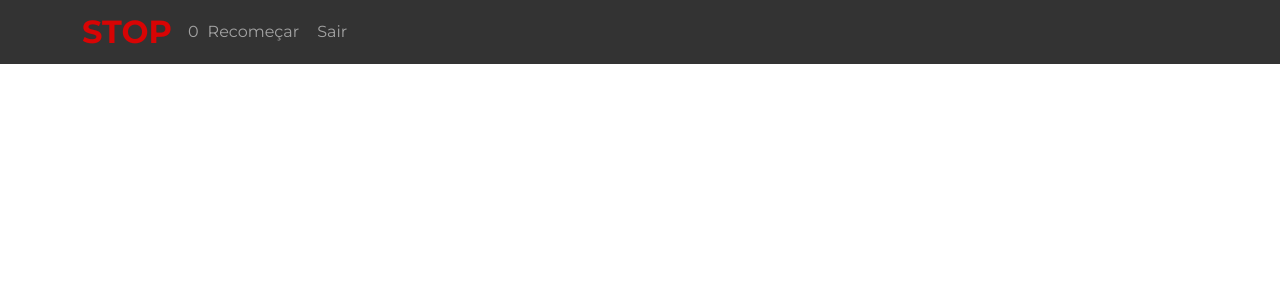
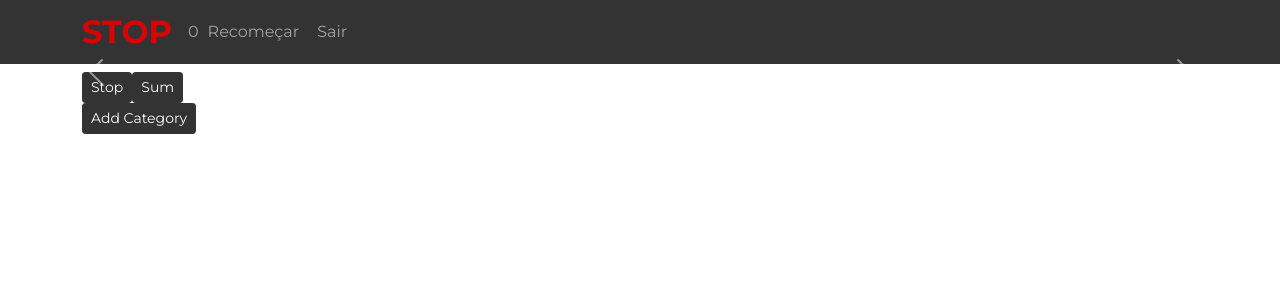
Before and after one commit to jotapedrok/stop, a React (Create React App) app in the folder stop-app/: page /game in a window 1280 px wide. Shown: the top 300 px of the page. Built offline with nearby package versions, Linux system fonts and the light colour scheme.

Commit message:
create inGame component

```diff
--- a/stop-app/src/App.tsx
+++ b/stop-app/src/App.tsx
@@ -3,14 +3,19 @@ import { Route, Routes } from 'react-router-dom';
 import Header from './components/Header';
 import HomePage from './pages/HomePage';
 import './App.scss';
+import InGame from './pages/InGame';
 
 function App() {
   return (
     <div className="App">
       <Header />
       <Routes>
-        <Route path="/testando" element={<h1>OPS... PAGE NOT FOUND!</h1>} />
         <Route path="/" element={<HomePage />} />
+        <Route path="/game" element={<InGame />} />
+        <Route
+          path="*"
+          element={<h1 style={{ color: 'red' }}>OPS... PAGE NOT FOUND!</h1>}
+        />
       </Routes>
     </div>
   );
--- /dev/null
+++ b/stop-app/src/components/Category/index.tsx
@@ -0,0 +1,29 @@
+import React, { useState } from 'react';
+import { FormControl, InputGroup } from 'react-bootstrap';
+import ICategory from '../../interfaces/ICategory.interface';
+
+interface CategoryProps {
+  category: ICategory;
+}
+
+export default function Category(props: CategoryProps) {
+  const [state, setState] = useState({
+    answerList: [],
+  });
+  const { category } = props;
+  return (
+    <div className="category">
+      <div className="category-title">{category.category}</div>
+      <div className="category-answer-list">l1</div>
+      <div className="category-input-container container">
+        <InputGroup className="mb-3">
+          <FormControl
+            placeholder="Answer"
+            aria-label="Answer"
+            aria-describedby="basic-addon1"
+          />
+        </InputGroup>
+      </div>
+    </div>
+  );
+}
--- /dev/null
+++ b/stop-app/src/interfaces/ICategory.interface.ts
@@ -0,0 +1,4 @@
+export default interface ICategory {
+  id: number;
+  category: string;
+}
--- a/stop-app/src/interfaces/ITheme.interface.ts
+++ /dev/null
@@ -1,4 +0,0 @@
-export default interface ITheme {
-  id: number;
-  theme: string;
-}
--- a/stop-app/src/pages/HomePage/index.tsx
+++ b/stop-app/src/pages/HomePage/index.tsx
@@ -4,38 +4,38 @@ import { Button, FormControl, InputGroup } from 'react-bootstrap';
 import { FaUserAlt } from 'react-icons/fa';
 import { BiXCircle } from 'react-icons/bi';
 import { useDispatch } from 'react-redux';
-import ITheme from '../../interfaces/ITheme.interface';
-import { setThemes } from '../../store/themes.slice';
+import ICategory from '../../interfaces/ICategory.interface';
+import { setCategories } from '../../store/category.slice';
 import './style.scss';
 import { setUserName } from '../../store/user.slice';
 
 type MyState = {
-  themes: ITheme[];
-  themeInput: string;
+  categories: ICategory[];
+  categoryInput: string;
   usernameInput: string;
   hasError: {
     username: boolean;
-    themeInput: boolean;
-    themes: boolean;
+    categoryInput: boolean;
+    categories: boolean;
   };
 };
 
 export default function HomePage() {
   const initialState: MyState = {
-    themes: [],
-    themeInput: '',
+    categories: [],
+    categoryInput: '',
     usernameInput: '',
     hasError: {
       username: false,
-      themeInput: false,
-      themes: false,
+      categoryInput: false,
+      categories: false,
     },
   };
   const dispatch = useDispatch();
   const navigate = useNavigate();
 
   const [state, setState] = useState(initialState);
-  const { hasError, usernameInput, themeInput, themes } = state;
+  const { hasError, usernameInput, categoryInput, categories } = state;
   return (
     <div className="home-page container">
       <section className="home-page-section-up">
@@ -74,16 +74,16 @@ export default function HomePage() {
             />
           </InputGroup>
         </div>
-        <div className="home-page-section-up-themes-content container">
+        <div className="home-page-section-up-categories-content container">
           <InputGroup className="mb-3" hasValidation>
             <FormControl
-              isInvalid={hasError.themeInput}
-              placeholder="Themes"
-              aria-label="Themes"
+              isInvalid={hasError.categoryInput}
+              placeholder="Categories"
+              aria-label="Categories"
               aria-describedby="basic-addon1"
-              value={themeInput}
+              value={categoryInput}
               onChange={e => {
-                setState({ ...state, themeInput: e.target.value });
+                setState({ ...state, categoryInput: e.target.value });
               }}
             />
           </InputGroup>
@@ -94,12 +94,12 @@ export default function HomePage() {
             variant="primary"
             size="lg"
             onClick={e => {
-              if (themeInput === '') {
+              if (categoryInput === '') {
                 setState({
                   ...state,
                   hasError: {
                     ...hasError,
-                    themeInput: true,
+                    categoryInput: true,
                   },
                 });
               } else {
@@ -108,35 +108,35 @@ export default function HomePage() {
                   ...state,
                   hasError: {
                     ...hasError,
-                    themeInput: false,
+                    categoryInput: false,
                   },
-                  themes: [
-                    ...themes,
-                    { id: themes.length + 1, theme: themeInput },
+                  categories: [
+                    ...categories,
+                    { id: categories.length + 1, category: categoryInput },
                   ],
-                  themeInput: '',
+                  categoryInput: '',
                 });
               }
             }}
           >
-            Add Theme
+            Add Category
           </Button>
-          <div className="home-page-section-up-themes-content-list container">
-            {themes &&
-              themes.map(e => (
+          <div className="home-page-section-up-categories-content-list container">
+            {categories &&
+              categories.map(e => (
                 <div
-                  key={`theme_${e.id}`}
-                  className="home-page-section-up-themes-content-list-item"
+                  key={`category_${e.id}`}
+                  className="home-page-section-up-categories-content-list-item"
                 >
-                  <h6>{e.theme}</h6>
+                  <h6>{e.category}</h6>
                   <button
-                    className="home-page-section-up-themes-content-list-item-button"
+                    className="home-page-section-up-categories-content-list-item-button"
                     type="button"
                     onClick={() => {
-                      const newThemes = themes.filter(
-                        theme => theme.id !== e.id,
+                      const newCategories = categories.filter(
+                        category => category.id !== e.id,
                       );
-                      setState({ ...state, themes: newThemes });
+                      setState({ ...state, categories: newCategories });
                     }}
                   >
                     <BiXCircle />
@@ -148,14 +148,14 @@ export default function HomePage() {
       </section>
       <section className="home-page-section-down container d-grid gap-2">
         <Button
-          disabled={usernameInput === '' || themes.length === 0}
+          disabled={usernameInput === '' || categories.length === 0}
           variant="secondary"
           size="lg"
           onClick={e => {
             e.preventDefault();
-            dispatch(setThemes(themes));
+            dispatch(setCategories(categories));
             dispatch(setUserName(usernameInput));
-            navigate('/testando');
+            navigate('/game');
           }}
         >
           Play
--- a/stop-app/src/pages/HomePage/style.scss
+++ b/stop-app/src/pages/HomePage/style.scss
@@ -2,7 +2,7 @@
   display: flex;
   flex-direction: column;
 
-  &-section-up-themes-content {
+  &-section-up-categories-content {
     display: flex;
     flex-direction: column;
     justify-content: center;
--- /dev/null
+++ b/stop-app/src/pages/InGame/index.tsx
@@ -0,0 +1,51 @@
+import React, { useState } from 'react';
+import { Button, Carousel } from 'react-bootstrap';
+import { useSelector } from 'react-redux';
+import Category from '../../components/Category';
+import { RootState } from '../../store';
+
+export default function InGame() {
+  const [state, setState] = useState({
+    index: 0,
+  });
+  const userName = useSelector((s: RootState) => s.user.userName);
+  const categories = useSelector((s: RootState) => s.categories.categories);
+  const handleSelect = (selectedIndex: number) => {
+    setState({
+      ...state,
+      index: selectedIndex,
+    });
+  };
+  return (
+    <div className="in-game">
+      <div className="in-game-player-name container">
+        <h4>{userName}</h4>
+      </div>
+      <Carousel
+        activeIndex={state.index}
+        onSelect={i => handleSelect(i)}
+        className="in-game-categories-container"
+        interval={null}
+      >
+        {categories.map(category => (
+          <Carousel.Item key={category.id}>
+            <Category category={category} />
+          </Carousel.Item>
+        ))}
+      </Carousel>
+      <div className="in-game-buttons-container container">
+        <Button variant="primary" size="sm">
+          Stop
+        </Button>
+        <Button variant="primary" size="sm">
+          Sum
+        </Button>
+      </div>
+      <div className="in-game-add-category-container container">
+        <Button variant="primary" size="sm">
+          Add Category
+        </Button>
+      </div>
+    </div>
+  );
+}
--- /dev/null
+++ b/stop-app/src/store/category.slice.ts
@@ -0,0 +1,30 @@
+import { createSlice } from '@reduxjs/toolkit';
+import ICategory from '../interfaces/ICategory.interface';
+
+const CategoriesArray: ICategory[] = [];
+
+const category = createSlice({
+  name: 'category',
+
+  initialState: {
+    categories: CategoriesArray,
+  },
+
+  reducers: {
+    setCategories(state, { payload }) {
+      state.categories = payload;
+    },
+
+    addCategory(state, { payload }) {
+      const newCategory = [...state.categories, payload];
+      state.categories = newCategory;
+    },
+
+    reset(state) {
+      state.categories = [];
+    },
+  },
+});
+
+export default category.reducer;
+export const { setCategories, reset, addCategory } = category.actions;
--- a/stop-app/src/store/index.ts
+++ b/stop-app/src/store/index.ts
@@ -1,12 +1,12 @@
 import { configureStore } from '@reduxjs/toolkit';
 import ScoreReducer from './score.slice';
-import ThemesReducer from './themes.slice';
+import ThemesReducer from './category.slice';
 import UserReducer from './user.slice';
 
 const store = configureStore({
   reducer: {
     score: ScoreReducer,
-    themes: ThemesReducer,
+    categories: ThemesReducer,
     user: UserReducer,
   },
 });
--- a/stop-app/src/store/themes.slice.ts
+++ /dev/null
@@ -1,30 +0,0 @@
-import { createSlice } from '@reduxjs/toolkit';
-import ITheme from '../interfaces/ITheme.interface';
-
-const ThemeArray: ITheme[] = [];
-
-const themes = createSlice({
-  name: 'themes',
-
-  initialState: {
-    themes: ThemeArray,
-  },
-
-  reducers: {
-    setThemes(state, { payload }) {
-      state.themes = payload;
-    },
-
-    addTheme(state, { payload }) {
-      const newThemes = [...state.themes, payload];
-      state.themes = newThemes;
-    },
-
-    reset(state) {
-      state.themes = [];
-    },
-  },
-});
-
-export default themes.reducer;
-export const { setThemes, reset, addTheme } = themes.actions;
```
